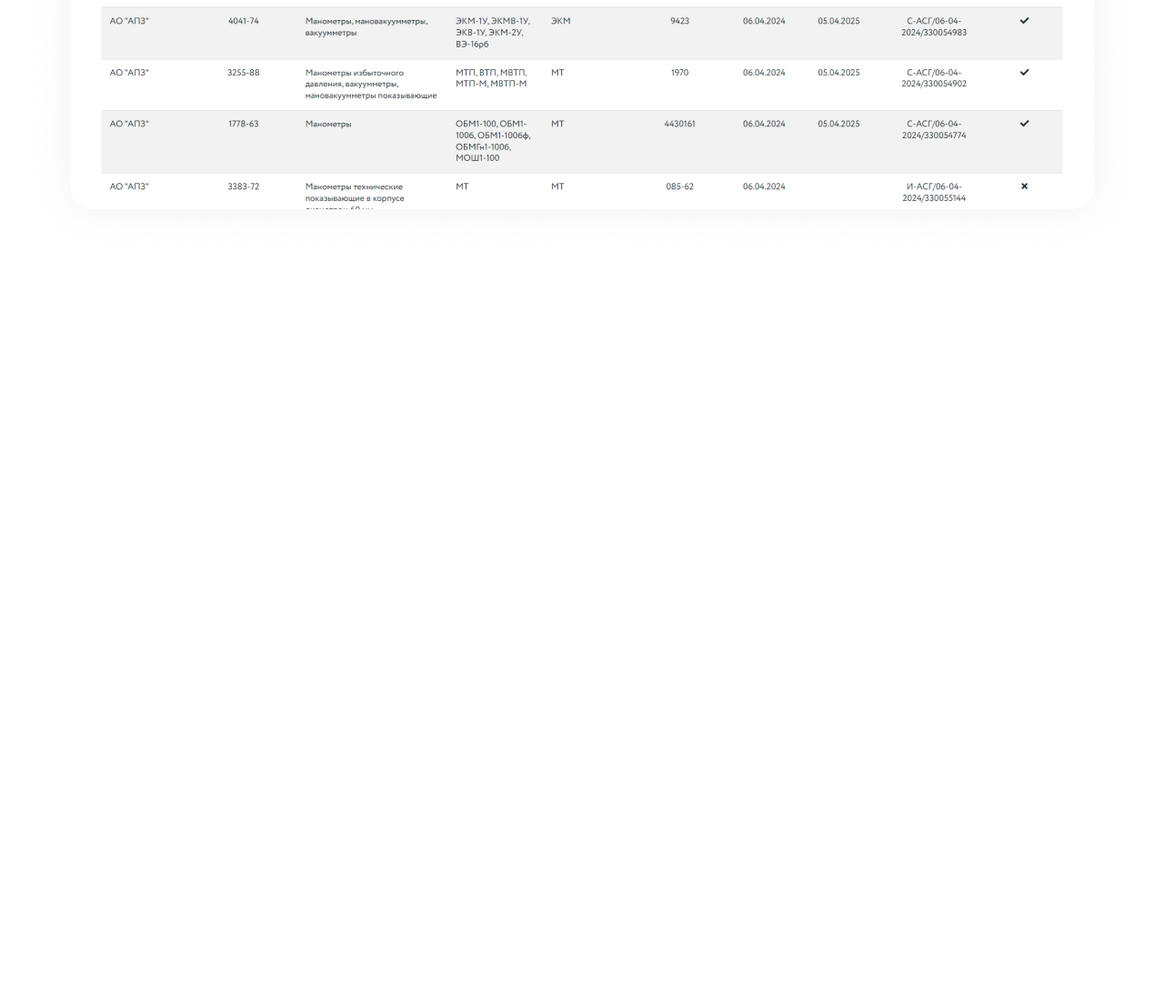
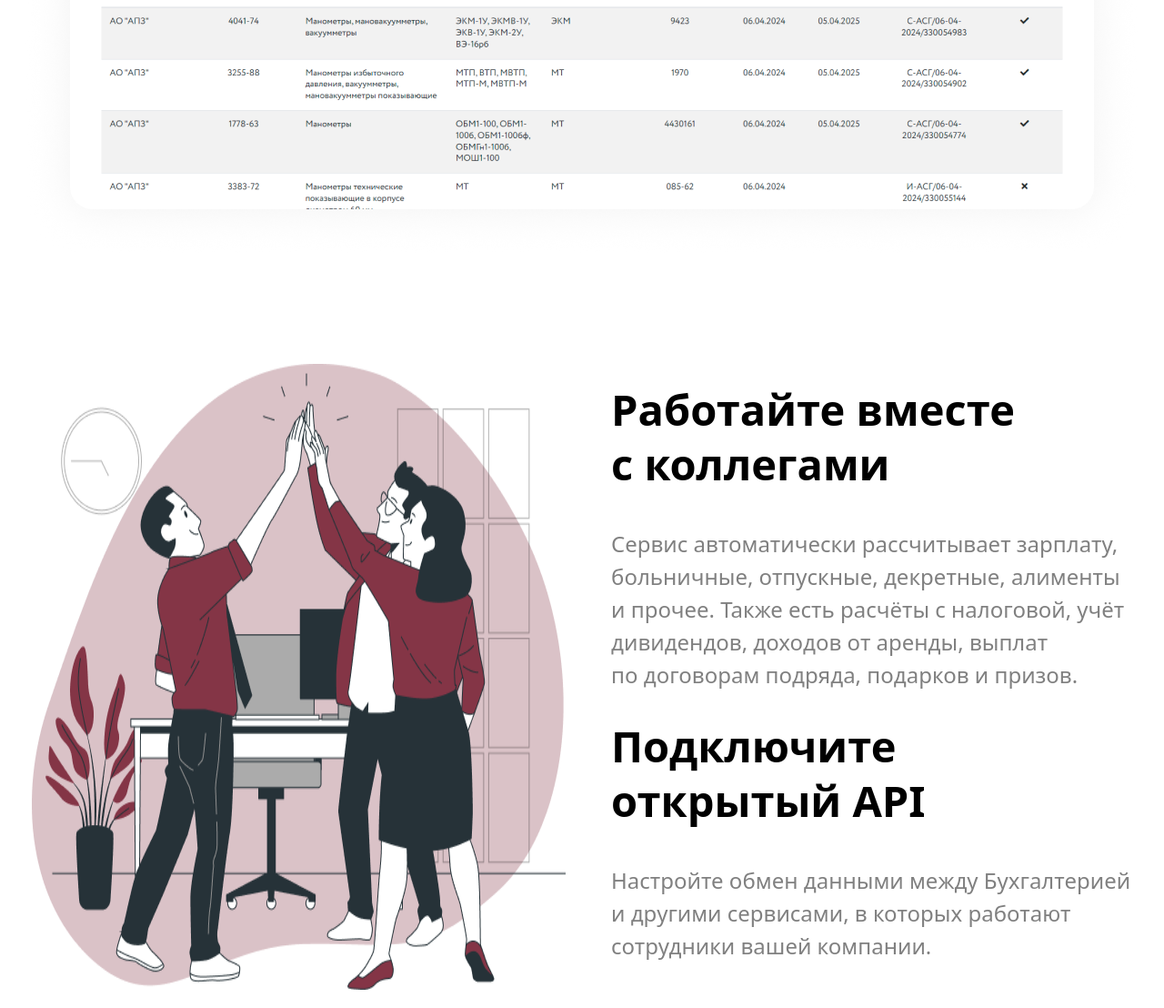
Before and after one commit to idris0111/hom17, a website: page index.html in a window 1280 px wide. Shown: the part 5704-6812 px from the top of the page at 91% size. Before the commit the page ends 5984 px from the top, so only its background shows below. Drawn offline with Linux system fonts and the light colour scheme.

Commit message:
Работайте вместе с коллегами

```diff
--- a/index.html
+++ b/index.html
@@ -163,10 +163,12 @@
         <div class="max-w-[1200px] m-auto flex flex-col-reverse lg:flex-row mt-[100px] lg:gap-[50px] p-[20px] ">
             <img src="./Frame (3).png" alt="">
             <div>
-                <h1 class="text-[26px] md:text-[60px] lg:text-[47px] font-[700] mb-[20px] lg:leading-[60px] lg:mb-[40px] lg:mt-[20px]">
+                <h1
+                    class="text-[26px] md:text-[60px] lg:text-[47px] font-[700] mb-[20px] lg:leading-[60px] lg:mb-[40px] lg:mt-[20px]">
                     Контролируйте сроки регламентных работ
                 </h1>
-                <p class="mb-[30px] md:text-[24px] text-[16px] text-[gray]">Сервис автоматически рассчитывает зарплату, больничные, отпускные, декретные, алименты и прочее.
+                <p class="mb-[30px] md:text-[24px] text-[16px] text-[gray]">Сервис автоматически рассчитывает зарплату,
+                    больничные, отпускные, декретные, алименты и прочее.
                     Также есть расчёты с налоговой, учёт дивидендов, доходов от аренды, выплат по договорам подряда,
                     подарков и призов.</p>
             </div>
@@ -177,21 +179,46 @@
             <h1>Синхронизация данных с ФГИС «Аршин»</h1>
         </div>
         <div class="flex flex-wrap max-w-[1000px] m-auto text-center gap-[20px]">
-            <div style="box-shadow: 0px 2px 10px gray;" class="m-auto w-[210px] h-[194px] md:w-[267px] md:h-[234px] rounded-[25px] flex flex-col items-center justify-center p-[20px]">
+            <div style="box-shadow: 0px 2px 10px gray;"
+                class="m-auto w-[210px] h-[194px] md:w-[267px] md:h-[234px] rounded-[25px] flex flex-col items-center justify-center p-[20px]">
                 <img class="mt-[10px] mb-[10px]" src="./exam (2) 1.png" alt="">
                 <p class="text-[30px] font-[600]">Результаты поверки</p>
             </div>
-            <div style="box-shadow: 0px 2px 10px gray;" class="m-auto w-[210px] h-[194px] md:w-[267px] md:h-[234px]  rounded-[25px] flex flex-col items-center justify-center p-[20px]">
+            <div style="box-shadow: 0px 2px 10px gray;"
+                class="m-auto w-[210px] h-[194px] md:w-[267px] md:h-[234px]  rounded-[25px] flex flex-col items-center justify-center p-[20px]">
                 <img class="mt-[10px] mb-[10px]" src="./Group 924.png" alt="">
                 <p class="text-[30px] font-[600]">Результаты поверки</p>
             </div>
-            <div style="box-shadow: 0px 2px 10px gray;" class="m-auto w-[210px] h-[194px] md:w-[267px] md:h-[234px]  rounded-[25px] flex flex-col items-center justify-center p-[20px]">
+            <div style="box-shadow: 0px 2px 10px gray;"
+                class="m-auto w-[210px] h-[194px] md:w-[267px] md:h-[234px]  rounded-[25px] flex flex-col items-center justify-center p-[20px]">
                 <img class="mt-[10px] mb-[10px]" src="./medal (3) 1.png" alt="">
                 <p class="text-[30px] font-[600]">Результаты поверки</p>
             </div>
         </div>
         <img class="mt-[50px] text-center flex-block m-auto" src="./Frame 964.png" alt="">
     </section>
+    <section>
+        <div class="max-w-[1250px] m-auto flex flex-col-reverse lg:flex-row mt-[100px] lg:gap-[50px] p-[20px] ">
+            <img src="./Frame (5).png" alt="">
+            <div>
+                <h1
+                    class="text-[26px] md:text-[60px] lg:text-[47px] font-[700] mb-[20px] lg:leading-[60px] lg:mb-[40px] lg:mt-[20px]">
+                    Работайте вместе с коллегами
+                </h1>
+                <p class="mb-[30px] md:text-[24px] text-[16px] text-[gray]">Сервис автоматически рассчитывает зарплату,
+                    больничные, отпускные, декретные, алименты и прочее.
+                    Также есть расчёты с налоговой, учёт дивидендов, доходов от аренды, выплат по договорам подряда,
+                    подарков и призов.</p>
+                <div>
+                    <h1
+                        class="text-[26px] md:text-[60px] lg:text-[47px] font-[700] mb-[10px] lg:leading-[60px] lg:mb-[40px] lg:mt-[20px]">
+                        Подключите открытый API</h1>
+                    <p class="mb-[30px] md:text-[24px] text-[16px] text-[gray]">Настройте обмен данными между
+                        Бухгалтерией и другими сервисами, в которых работают сотрудники вашей компании.</p>
+                </div>
+            </div>
+        </div>
+    </section>
 </body>
 
 </html>
```
Also changed, not shown: Frame (5).png (added), src/output.css.
